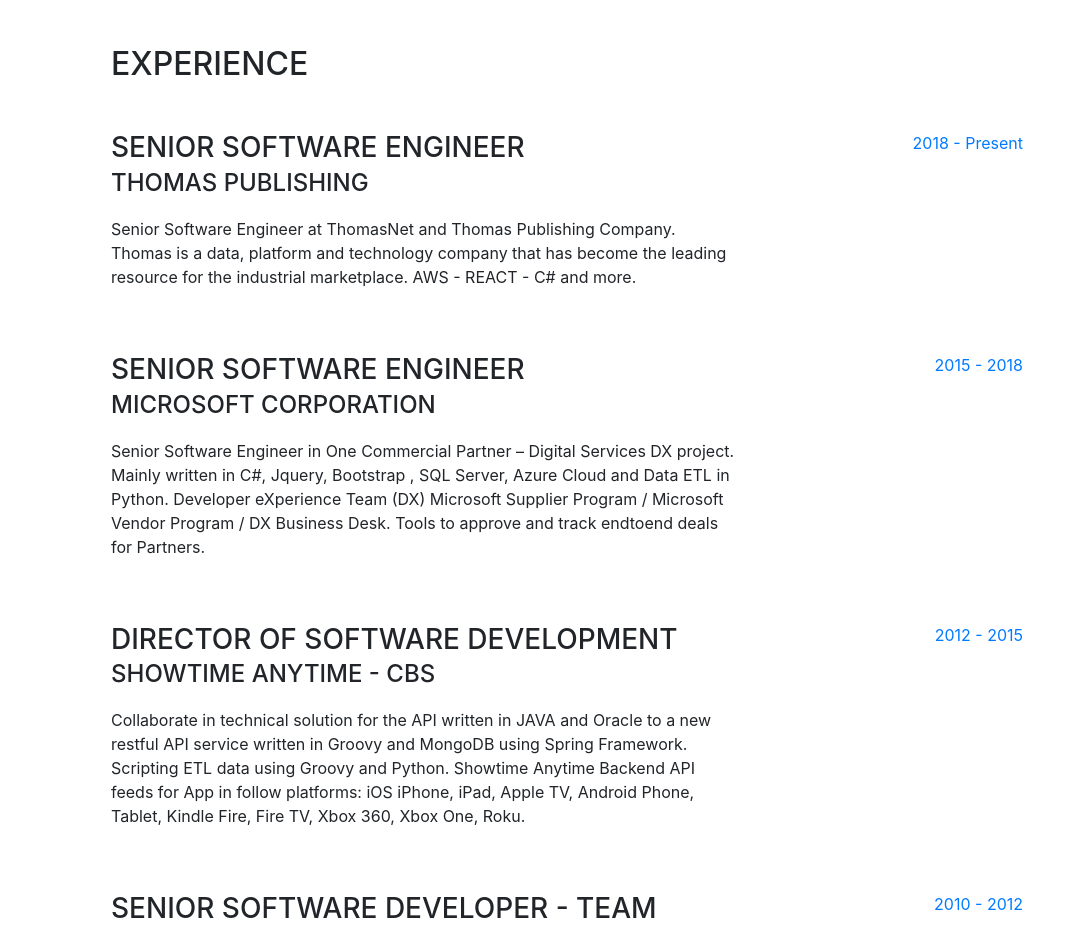
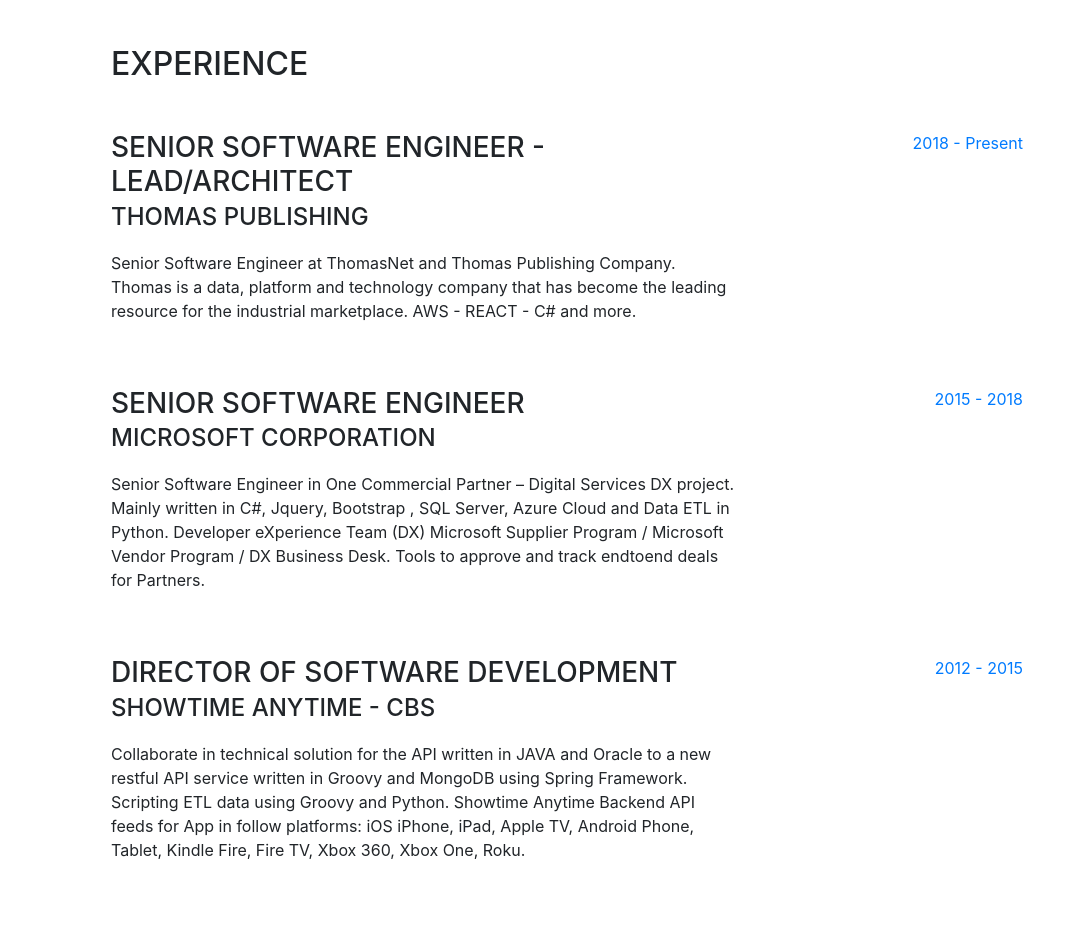
Before and after one commit to Fr4nc3/fr4nc3-site, a website with bundled scripts: page index.html in a window 1280 px wide. Shown: the part 804-1735 px from the top of the page, without its empty margins (209-1280 px from the left). Built offline with nearby package versions, Linux system fonts and the light colour scheme; a web font is replaced by a local one.

Commit message:
Update index.html

```diff
--- a/index.html
+++ b/index.html
@@ -90,13 +90,12 @@
     </section>
 
     <hr class="m-0">
-
     <section class="resume-section p-3 p-lg-5 d-flex flex-column" id="experience">
       <div class="my-auto">
         <h2 class="mb-5">Experience</h2>
         <div class="resume-item d-flex flex-column flex-md-row mb-5">
           <div class="resume-content mr-auto">
-            <h3 class="mb-0">Senior Software Engineer</h3>
+            <h3 class="mb-0">Senior Software Engineer - Lead/Architect</h3>
             <div class="subheading mb-3">Thomas Publishing</div>
             <p>
               Senior Software Engineer at ThomasNet and Thomas Publishing Company. Thomas is a data, platform and technology company that has become the leading resource for the industrial marketplace. AWS - REACT - C# and more.
```
